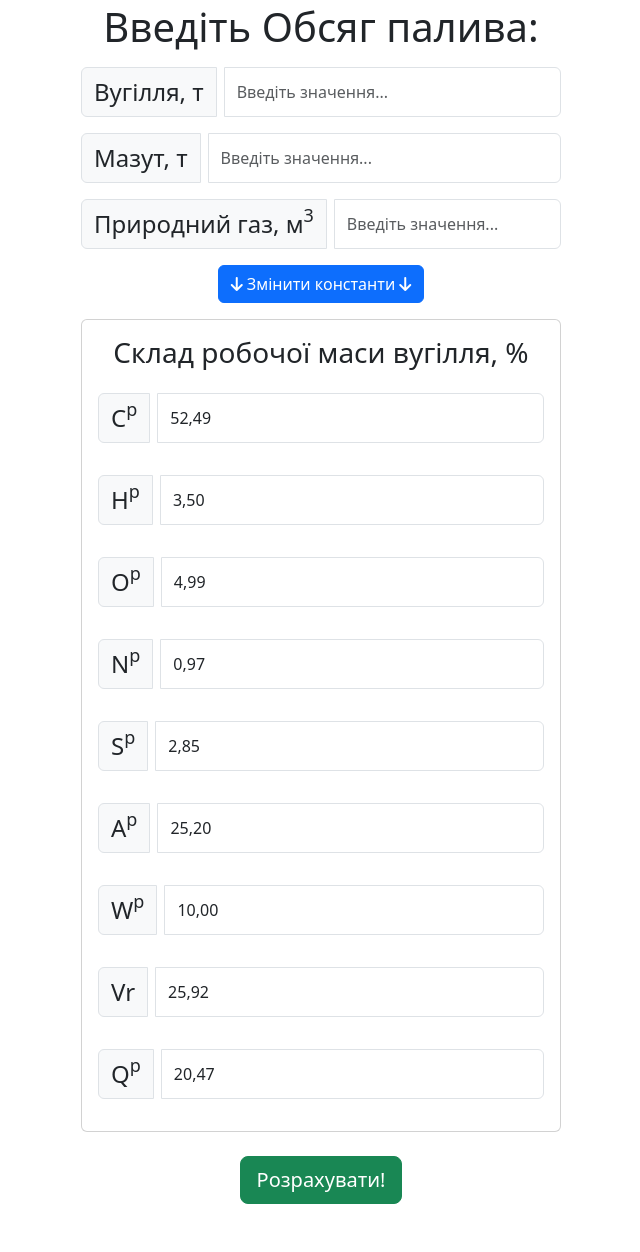
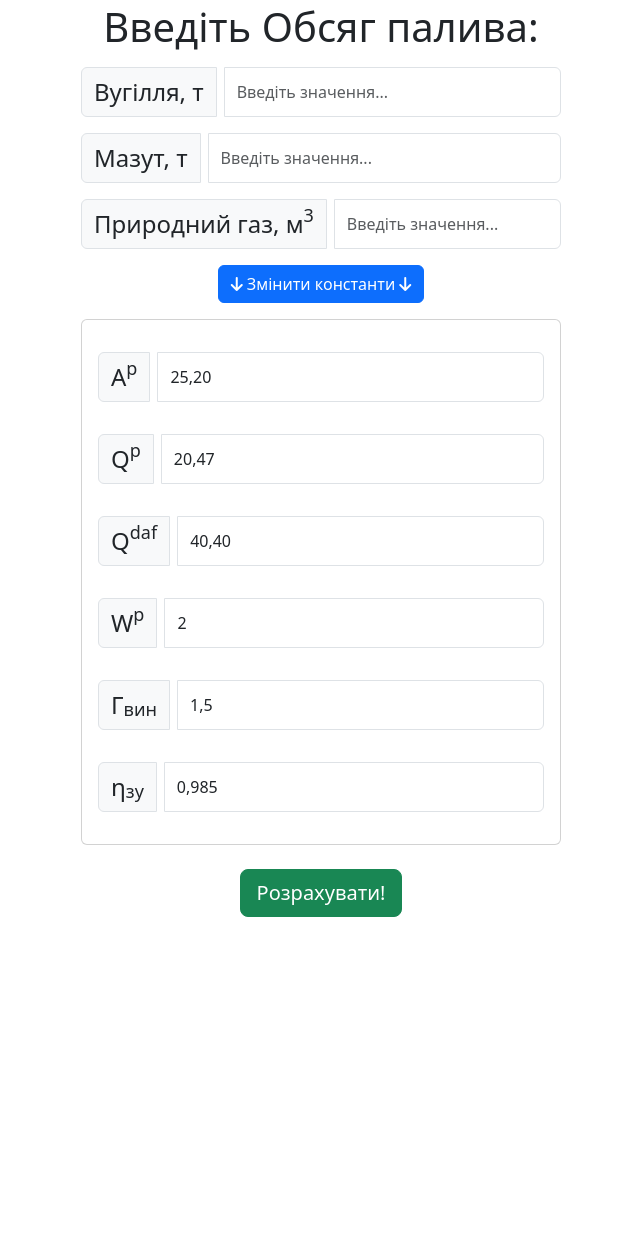
Before and after one commit to youtipie18/Web-Programming-KPI, a Flask app: page /prac-2/task-1 in a window 1280 px wide, after a click on "Змінити константи". Shown: the part 319-1571 px from the top of the page, without its empty margins (319-959 px from the left). After the commit the page ends 1236 px from the top, so only its background shows below. Run offline with Flask 3, Linux system fonts and the light colour scheme; some libraries are stand-ins or nearby versions.

Commit message:
Add comments for prac_2

```diff
--- a/main.py
+++ b/main.py
@@ -151,49 +151,44 @@ def prac_1_task_2():
 def prac_2_task_1():
     if request.method == "POST":
         try:
-            nzu = 0.985
-
+            # Отримання користувацього вводу
+            # Також заміняємо ',' на '.' для коректного переведення строки у float
             coal = float(request.form.get("coal").replace(",", "."))
             oil = float(request.form.get("oil").replace(",", "."))
-            gas = float(request.form.get("gas").replace(",", "."))
+            # gas = float(request.form.get("gas").replace(",", "."))
 
-            Hp_coal = float(request.form.get("Hp").replace(",", "."))
-            Cp_coal = float(request.form.get("Cp").replace(",", "."))
-            Sp_coal = float(request.form.get("Sp").replace(",", "."))
-            Np_coal = float(request.form.get("Np").replace(",", "."))
-            Op_coal = float(request.form.get("Op").replace(",", "."))
-            Wp_coal = float(request.form.get("Wp").replace(",", "."))
+            # Також отримуємо константи, які може задати користувач
             Ap_coal = float(request.form.get("Ap").replace(",", "."))
-            Vr_coal = float(request.form.get("Vr").replace(",", "."))
             Qpi_coal = float(request.form.get("Qpi").replace(",", "."))
+            Qgi_oil = float(request.form.get("Qgi_oil").replace(",", "."))
+            Wp_oil = float(request.form.get("Wp_oil").replace(",", "."))
+            Gvun = float(request.form.get("Gvun").replace(",", "."))
+            nzu = float(request.form.get("nzu").replace(",", "."))
 
-            Gvun = 1.5
-            Gshl = 0.5
+            # Значення частки леткої золи для вугілля та мазуту, взяті з таблиці 2.1
+            avun_coal = 0.8
+            avun_oil = 1
 
-            avun_coal = 0.8
+            # Шукаємо зольність та нижчу теплоту згоряння робочї маси для мазуту
+            Ap_oil = (100 - Wp_oil) / 100
+            Qri_oil = Qgi_oil * (100 - Wp_oil - Ap_oil) / 100 - 0.025 * Wp_oil
 
+            # Обчислюємо показник емісії твердих частинок при спалюванні вугілля
+            # та валовий викид при спалюванні вугілля
             ktv_coal = math.pow(10, 6) / Qpi_coal * avun_coal * Ap_coal / (100 - Gvun) * (1 - nzu)
             Etv_coal = math.pow(10, -6) * ktv_coal * Qpi_coal * coal
 
-            Sg_oil = 2.50
-            Cg_oil = 85.50
-            Hg_oil = 11.20
-            O_N_oil = 0.80
-            Qgi_oil = 40.40
-            Ac_oil = 0.15
-            Wp_oil = 2.00
-
-            Ap_oil = (100 - Wp_oil) / 100
-            Qri_oil = Qgi_oil * (100 - Wp_oil - Ap_oil) / 100 - 0.025 * Wp_oil
-
-            avun_oil = 1
-
+            # Обчислюємо показник емісії твердих частинок при спалюванні мазуту
+            # та валовий викид при спалюванні мазуту
             ktv_oil = math.pow(10, 6) / Qri_oil * avun_oil * Ap_oil / 100 * (1 - nzu)
             Etv_oil = math.pow(10, -6) * ktv_oil * Qri_oil * oil
 
+            # Оскільки при спалюванні природного газу тверді частинки відсутні,
+            # то показник емісії та валовий викид = 0
             ktv_gas = 0
             Etv_gas = 0
 
+            # Заносимо результати у словник та округлюємо їх
             results = {
                 'ktv_coal': round(ktv_coal, 2),
                 'Etv_coal': round(Etv_coal, 2),
@@ -203,9 +198,12 @@ def prac_2_task_1():
                 'Etv_gas': Etv_gas
             }
 
+        # Якщо в ході обрахунків виникає помилка, то повертаємо статус 400
+        # та виводимо помилку
         except Exception as e:
             return abort(400, f"Bad values: {e}")
 
+        # Рендеримо сторінку разом з результатами обрахунків
         return render_template("prac_2_task_1.html", results=results)
 
     return render_template("prac_2_task_1.html", results=None)
--- a/templates/prac_2_task_1.html
+++ b/templates/prac_2_task_1.html
@@ -17,11 +17,11 @@
     <form class="mt-5" method="post">
         <h1>Введіть Обсяг палива:</h1>
 
-        <!-- Введення даних для кожного компонента палива -->
+        <!-- Введення даних для кожного палива -->
         <div class="input-container mx-auto" style="max-width: 30rem;">
 
-            <!-- Поле для введення даних для одного компонента
-             Інші поля виглядають так само, змінюється тільки назва компонента -->
+            <!-- Поле для введення даних для одного вугілля
+             Інші поля виглядають так само, змінюється тільки назва палива -->
             <div class="input-group mt-3 mb-3">
                 <label class="input-group-text fs-4 me-2">Вугілля, т</label>
                 <input type="text" name="coal" class="form-control" placeholder="Введіть значення..." aria-label="Hp"
@@ -40,66 +40,54 @@
                        required>
             </div>
 
+            <!-- Кнопка, що дає можливість змінити консанти при розрахунках -->
             <a class="btn btn-primary mb-3" data-bs-toggle="collapse" href="#collapseDiv" role="button"
                aria-expanded="false" aria-controls="collapseDiv">
                 <i class="fa-solid fa-arrow-down"></i> Змінити константи <i class="fa-solid fa-arrow-down"></i>
             </a>
 
+            <!-- Секція, що стане видимою при натисканні кнопки -->
             <div class="collapse" id="collapseDiv">
                 <div class="card card-body">
-                    <h3>Склад робочої маси вугілля, %</h3>
-                    <div class="input-group mt-3 mb-3">
-                        <label class="input-group-text fs-4 me-2">C<sup>p</sup></label>
-                        <input type="text" name="Cp" class="form-control" placeholder="Введіть значення..."
-                               aria-label="Cp" value="52,49" required>
-                    </div>
 
-                    <div class="input-group mt-3 mb-3">
-                        <label class="input-group-text fs-4 me-2">H<sup>p</sup></label>
-                        <input type="text" name="Hp" class="form-control" placeholder="Введіть значення..."
-                               aria-label="Hp" value="3,50" required>
-                    </div>
-
-                    <div class="input-group mt-3 mb-3">
-                        <label class="input-group-text fs-4 me-2">O<sup>p</sup></label>
-                        <input type="text" name="Op" class="form-control" placeholder="Введіть значення..."
-                               aria-label="Op" value="4,99" required>
-                    </div>
-
-                    <div class="input-group mt-3 mb-3">
-                        <label class="input-group-text fs-4 me-2">N<sup>p</sup></label>
-                        <input type="text" name="Np" class="form-control" placeholder="Введіть значення..."
-                               aria-label="Np" value="0,97" required>
-                    </div>
-
-                    <div class="input-group mt-3 mb-3">
-                        <label class="input-group-text fs-4 me-2">S<sup>p</sup></label>
-                        <input type="text" name="Sp" class="form-control" placeholder="Введіть значення..."
-                               aria-label="Sp" value="2,85" required>
-                    </div>
-
+                    <!-- Поле для введення даних для однієї константи
+                    Інші поля виглядають так само, змінюється тільки назва константи та значення за змовчуванням -->
                     <div class="input-group mt-3 mb-3">
                         <label class="input-group-text fs-4 me-2">A<sup>p</sup></label>
-                        <input type="text" name="Ap" class="form-control" placeholder="Введіть значення..."
+                        <input type="text" name="Ap" class="form-control" placeholder="Введіть значення для вугілля..."
                                aria-label="Ap" value="25,20" required>
                     </div>
 
                     <div class="input-group mt-3 mb-3">
-                        <label class="input-group-text fs-4 me-2">W<sup>p</sup></label>
-                        <input type="text" name="Wp" class="form-control" placeholder="Введіть значення..."
-                               aria-label="Wp" value="10,00" required>
+                        <label class="input-group-text fs-4 me-2">Q<sup>p</sup></label>
+                        <input type="text" name="Qpi" class="form-control" placeholder="Введіть значення для вугілля..."
+                               aria-label="Qpi" value="20,47" required>
                     </div>
 
                     <div class="input-group mt-3 mb-3">
-                        <label class="input-group-text fs-4 me-2">Vr</label>
-                        <input type="text" name="Vr" class="form-control" placeholder="Введіть значення..."
-                               aria-label="Vr" value="25,92" required>
+                        <label class="input-group-text fs-4 me-2">Q<sup>daf</sup></label>
+                        <input type="text" name="Qgi_oil" class="form-control"
+                               placeholder="Введіть значення для мазуту..."
+                               aria-label="Qdaf" value="40,40" required>
                     </div>
 
                     <div class="input-group mt-3 mb-3">
-                        <label class="input-group-text fs-4 me-2">Q<sup>p</sup></label>
-                        <input type="text" name="Qpi" class="form-control" placeholder="Введіть значення..."
-                               aria-label="Qpi" value="20,47" required>
+                        <label class="input-group-text fs-4 me-2">W<sup>p</sup></label>
+                        <input type="text" name="Wp_oil" class="form-control"
+                               placeholder="Введіть значення для мазуту..."
+                               aria-label="Wp_oil" value="2" required>
+                    </div>
+
+                    <div class="input-group mt-3 mb-3">
+                        <label class="input-group-text fs-4 me-2">Г<sub>вин</sub></label>
+                        <input type="text" name="Gvun" class="form-control" placeholder="Введіть значення..."
+                               aria-label="Gvun" value="1,5" required>
+                    </div>
+
+                    <div class="input-group mt-3 mb-3">
+                        <label class="input-group-text fs-4 me-2">η<sub>зу</sub></label>
+                        <input type="text" name="nzu" class="form-control" placeholder="Введіть значення..."
+                               aria-label="nzu" value="0,985" required>
                     </div>
                 </div>
             </div>
```
